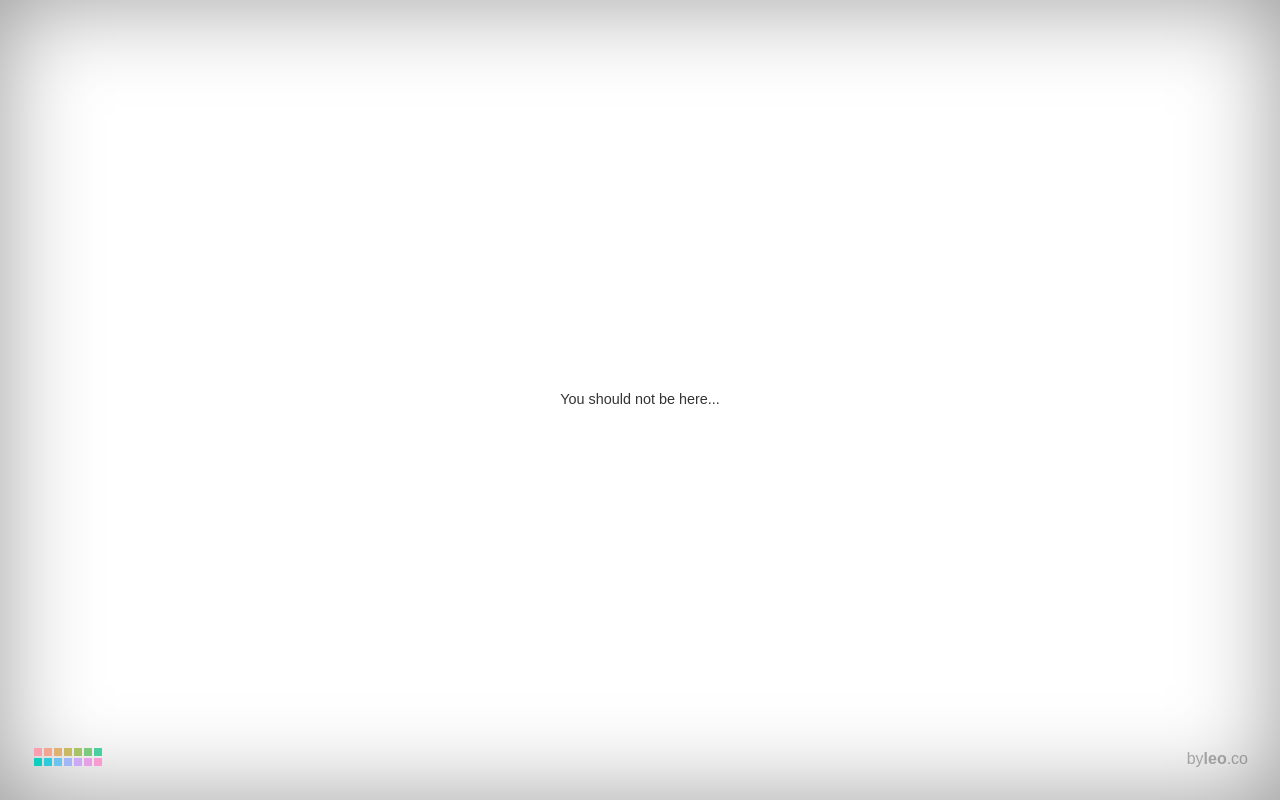
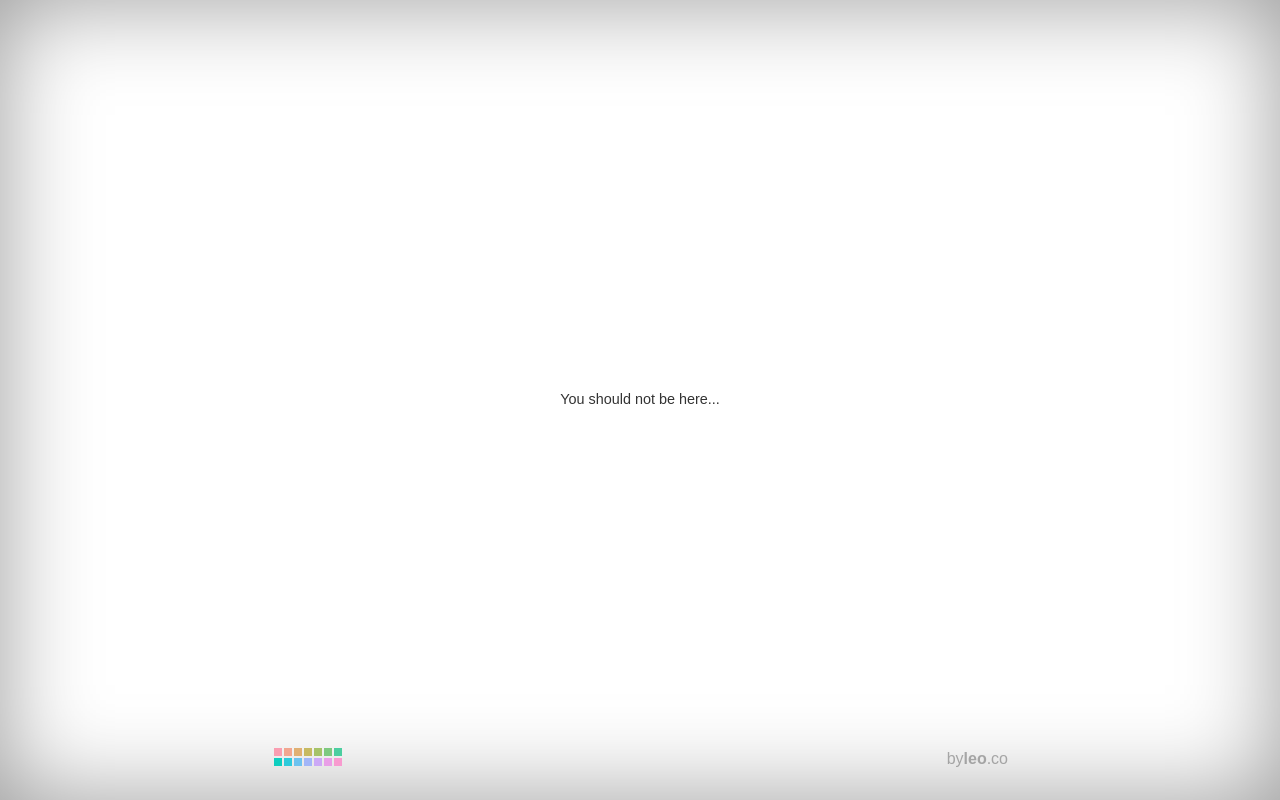
Before and after one commit to owlgrass/byleo.co, a plain HTML site: page index.html in a window 1280 px wide. Drawn offline with Linux system fonts and the light colour scheme.

Commit message:
Fixed page layout, optimized downloading and added transition to color chart

```diff
--- a/css/main.css
+++ b/css/main.css
@@ -30,10 +30,9 @@ body {
 	height: 100%;
 
 	position: relative;
-	max-width: 50pc;
+	max-width: 800px;
 	margin: 0 auto;
 
-	padding: 3pc;
 	box-sizing: border-box;
 }
 
--- a/index.html
+++ b/index.html
@@ -6,6 +6,8 @@
 
 	<title>byleo.co</title>
 	<meta name="description" content="Hellow gooogler...">
+
+	<link rel="preload" href="./lib/vendor/colorspace.modified.js" as="script">
 
 	<!-- <link rel="stylesheet" href="./lib/vendor/normalize.min.css"> -->
 	<link rel="stylesheet" href="./css/main.css">
@@ -22,10 +24,11 @@
 			You should not be here...
 		</div>
 
+		<nav>
+			<span class="logo">by<strong>leo</strong>.co</span>
+		</nav>
+
 	</div>
 
-	<nav>
-		<span class="logo">by<strong>leo</strong>.co</span>
-	</nav>
 </body>
 </html>
--- a/js/main.js
+++ b/js/main.js
@@ -62,6 +62,7 @@ class ColorChart {
 		$cells.forEach(($cell, i) => {
 			$cell.style.width = '6px'
 			$cell.style.height = '6px'
+			$cell.style.transition = 'background 0.2s'
 		})
 
 		this.$el = $table
@@ -100,7 +101,7 @@ let cc = new ColorChart(14, 7)
 document.querySelector('nav').prepend(cc.$el)
 
 // Cycle through different lighness for color chart when it's clicked
-let optionsForPresetL = [35, 50, 75]
+let optionsForPresetL = [35, 50, 75, 85]
 let i = 0
 cc.$el.addEventListener('click', e => {
 	let o = optionsForPresetL[i++ % optionsForPresetL.length]
```
